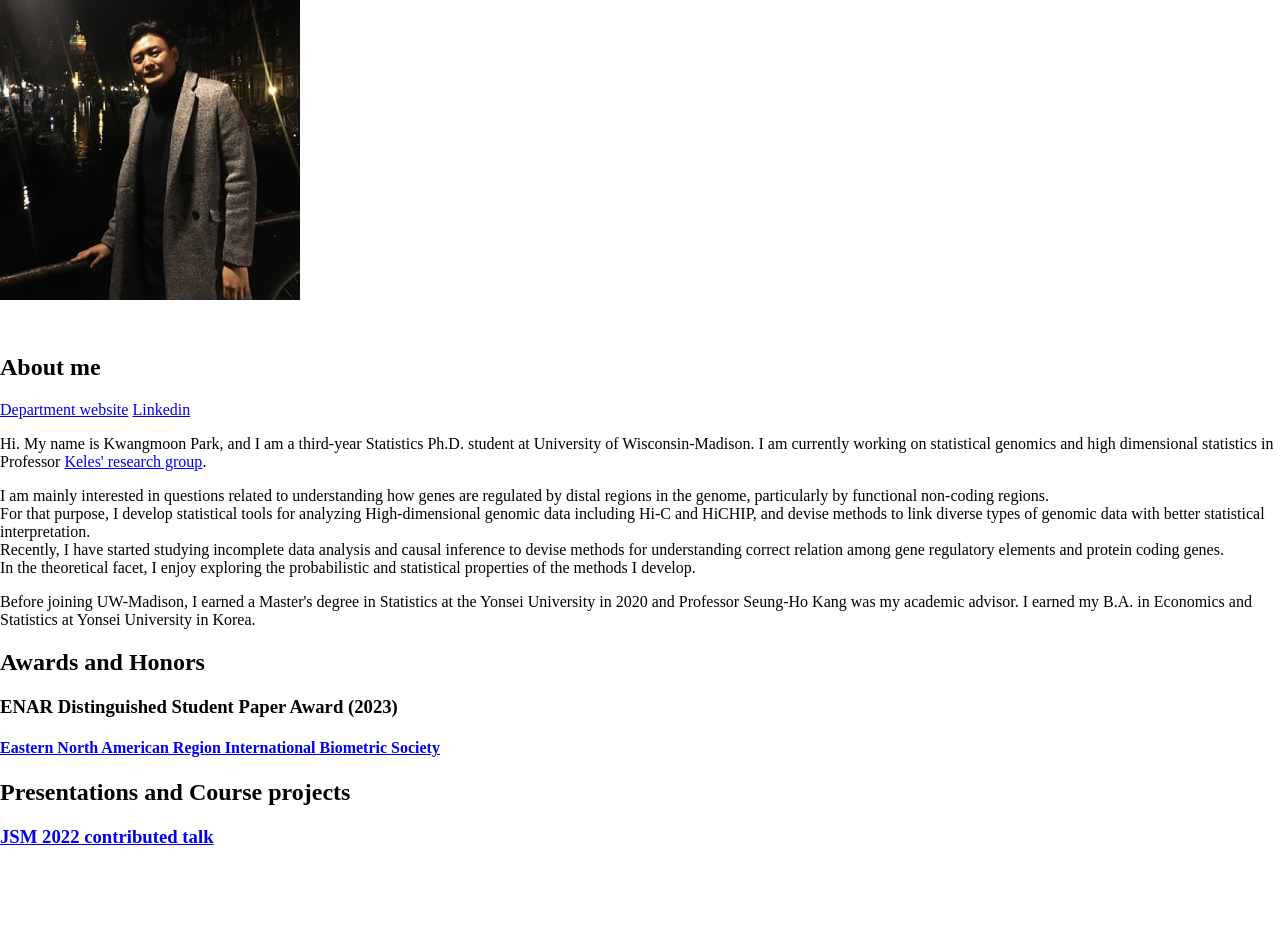
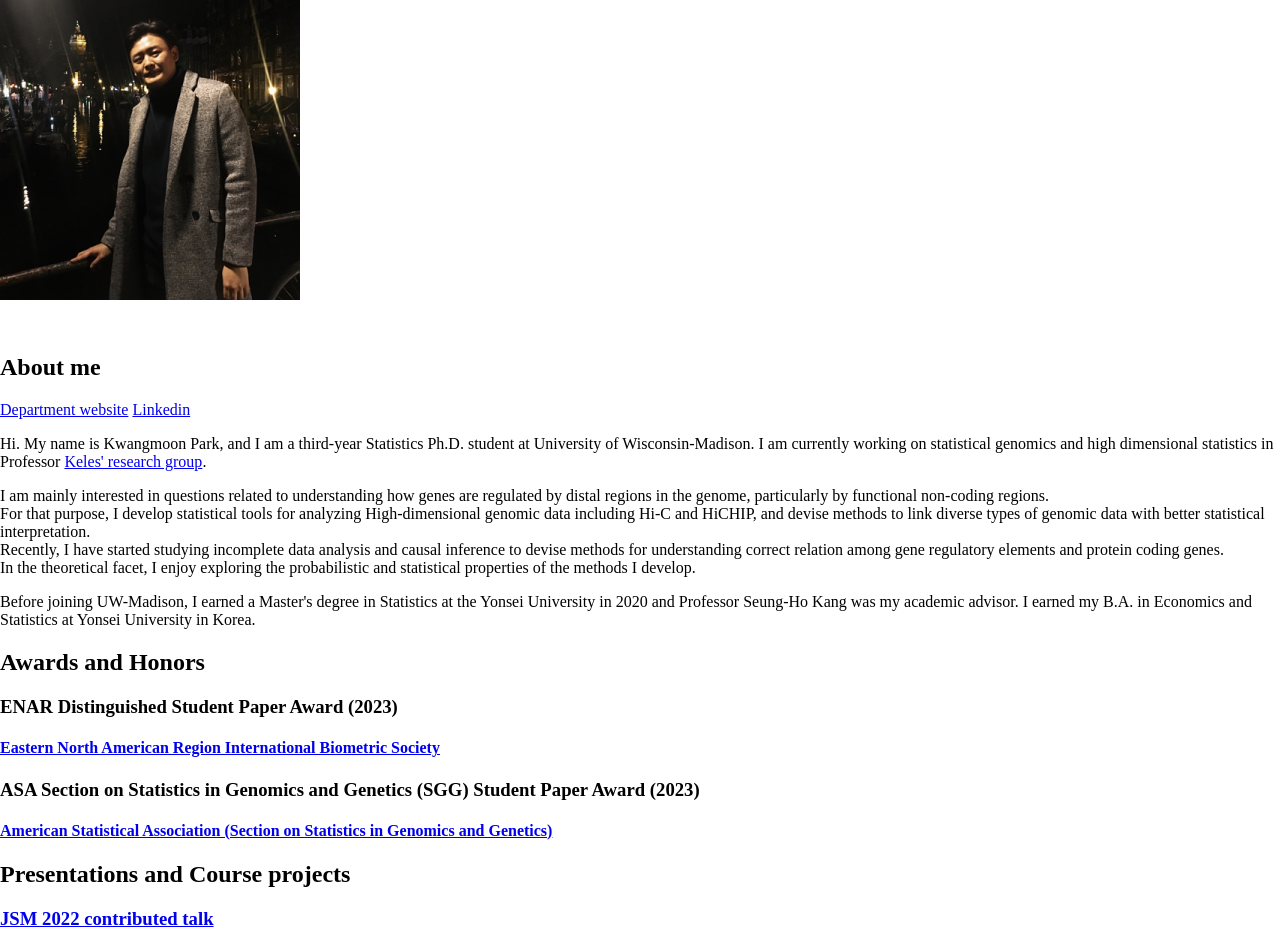
Before and after one commit to kmp0223/KwangmoonPark, a plain HTML site: page index.html in a window 1280 px wide. Shown: the part 58-1007 px from the top of the page. Before the commit the page ends 924 px from the top, so only its background shows below. Drawn offline with Linux system fonts and the light colour scheme.

Commit message:
Update index.html

```diff
--- a/index.html
+++ b/index.html
@@ -24,6 +24,10 @@
     <h3>ENAR Distinguished Student Paper Award (2023)</h3>
     <h4><a href="https://www.enar.org/index.cfm"> Eastern North American Region International Biometric Society</a></h4>
 
+    <h3>ASA Section on Statistics in Genomics and Genetics (SGG) Student Paper Award (2023) </h3>
+    <h4><a href="https://community.amstat.org/sectiononstatisticsingenomicsandgenetics/home"> American Statistical Association (Section on Statistics in Genomics and Genetics)</a></h4>
+
+
 
     <h2>Presentations and Course projects </h2>
 
```
